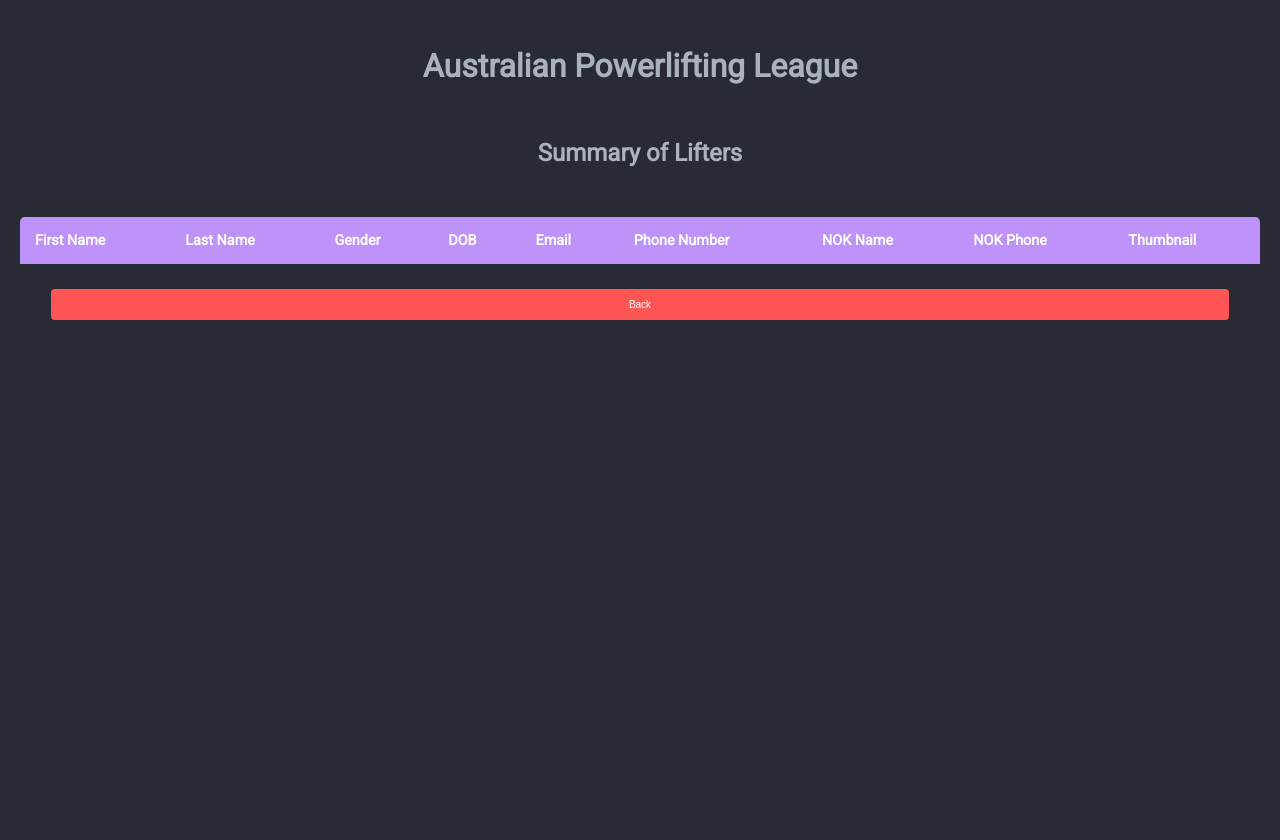
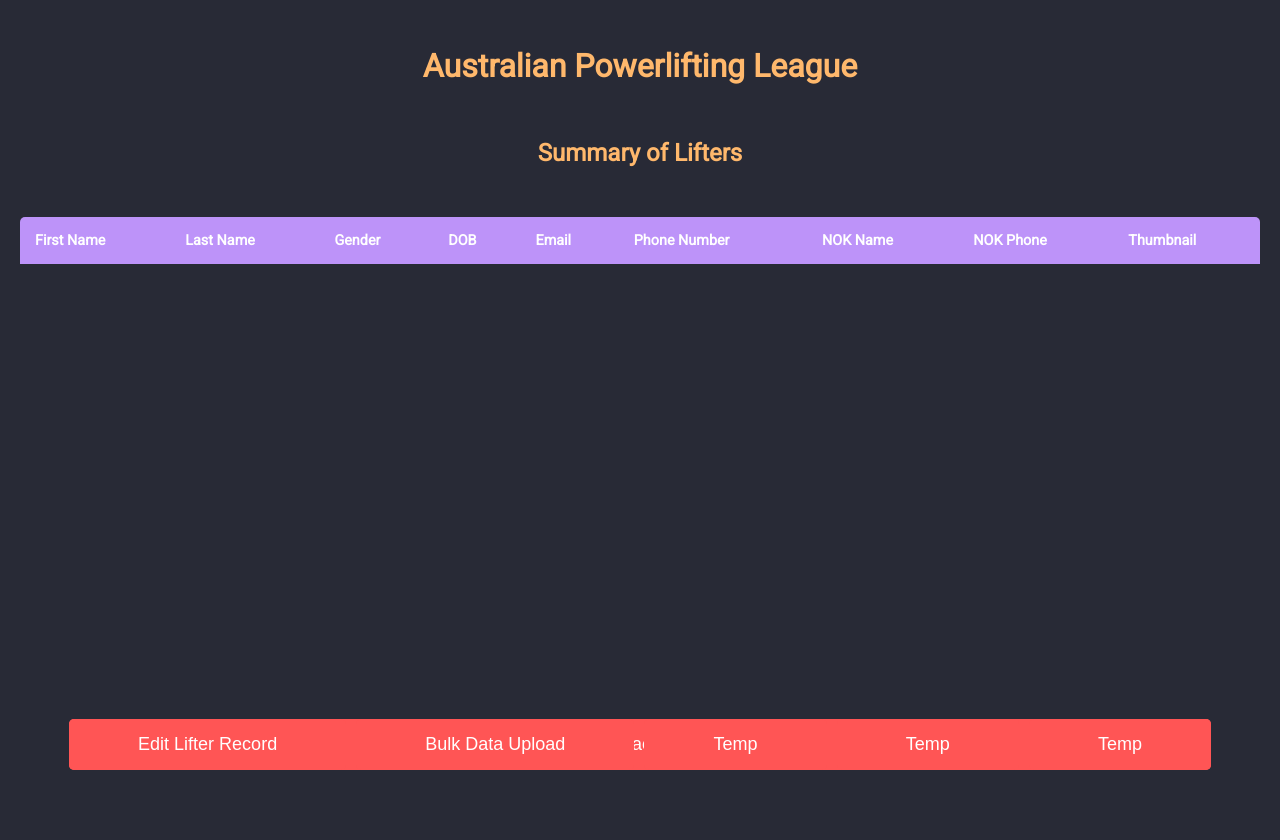
Before and after one commit to mkingopng/apl_aws, a Flask app: page /summary_of_lifters in a window 1280 px wide. Run offline with Flask 3, Linux system fonts and the light colour scheme; data that the repository does not hold is empty; parts of the project's set-up code (start-up, migrations or seed data) failed here and were passed over.

Commit message:
lots of trying to fix bugs but I'm not sure that I've achieved much. Trying to fix up the summary page

```diff
--- a/web_site/delete.py
+++ b/web_site/delete.py
@@ -19,7 +19,7 @@ Requirements:
 """
 import json
 import boto3
-from .config import table_name
+from ._config import table_name
 
 
 def delete_record(event, context):
--- a/web_site/mock_data.py
+++ b/web_site/mock_data.py
@@ -23,7 +23,7 @@ purposes.
 integration.
 """
 # from config import CFG
-from config import federation, meet_name, meet_date, meet_town, meet_state, \
+from _config import federation, meet_name, meet_date, meet_town, meet_state, \
 	meet_country, BULK_DATA, today
 import pandas as pd
 from datetime import datetime, timedelta
--- a/web_site/templates/entry.html
+++ b/web_site/templates/entry.html
@@ -4,7 +4,8 @@
     <meta charset="UTF-8">
     <title>Meet Registration</title>
     <style>
-    body {
+
+        body {
         font-family: 'Roboto', sans-serif;
         color: #ABB2BF;
         background-color: #282a36;
@@ -53,7 +54,6 @@
         display: block;
     }
 
-    /* Responsive */
     @media (max-width: 600px) {
         .container {
             width: 100%;
--- a/web_site/templates/results.html
+++ b/web_site/templates/results.html
@@ -17,10 +17,6 @@
             padding: 20px;
             line-height: 1.6;
             text-align: center;
-        }
-
-        .logo {
-            margin-bottom: 40px;
         }
 
         .logo img {
--- a/web_site/templates/summary_table.html
+++ b/web_site/templates/summary_table.html
@@ -12,28 +12,85 @@
             height: 100vh;
             margin: 0;
             font-family: 'Roboto', sans-serif;
-            color: #ABB2BF; /* Light gray text */
-            background-color: #282a36; /* Dark background */
+            color: #ABB2BF;
+            background-color: #282a36;
             padding: 20px;
             line-height: 1.6;
             text-align: center;
         }
 
-
-        .logo img {
-            max-width: 100%; /* ensures the image is not wider than its container */
-            max-height: 300px; /* adjust as needed */
-            height: auto; /* maintains the aspect ratio */
-            display: block; /* allows margin auto to center the image */
-            margin: 0 auto; /* centers the image */
+        h1 {
+            color: #ffb86c;
         }
 
+        h2 {
+            color: #ffb86c;
+        }
+
+        /* Style for the Back button */
+        #backButton {
+            /* Add the new styles for the backButton here */
+            align-self: flex-start; /* Aligns the button to the left */
+        }
+
+        /* Style for the bottom buttons container */
+        .bottom-buttons {
+            /* Add the new styles for bottom buttons here */
+        }
+
+        .bottom-buttons button {
+            /* Add the new styles for each button in the bottom-buttons container */
+        }
+
+        .button-container {
+            position: absolute;
+            bottom: 30px;
+            width: 90%;
+            left: 5%;
+            display: flex;
+            justify-content: space-between;
+            align-items: center;
+        }
+
+        .button-container button {
+            background-color: #ff5555;
+            color: white;
+            padding: 15px 20px; /* increased padding */
+            font-size: 18px; /* larger font size */
+            border: none;
+            border-radius: 5px; /* adjust as needed */
+            cursor: pointer;
+            transition: background-color 0.3s;
+            flex-grow: 1; /* Allows the buttons to grow and fill the container */
+            margin: 0 5px; /* Adds space between buttons */
+        }
+
+        .button-container button:hover {
+            background-color: #ff6666; /* Lighter red for hover */
+        }
 
         /* Responsive */
         @media (max-width: 600px) {
+            .bottom-buttons {
+            /* Responsive styles for bottom buttons */
+            }
+
+            .bottom-buttons button {
+                /* Responsive styles for each button */
+            }
+
             .button-container {
                 width: 100%;
+                left: 0;
+                flex-direction: column;
             }
+            .button-container button {
+                width: 100%; /* Full width buttons on smaller screens */
+                margin-bottom: 10px; /* Space between stacked buttons */
+            }
+
+            .button-container button:last-child {
+                margin-bottom: 0;  /* Remove margin for the last button */
             }
 
             .back-button {
@@ -44,13 +101,19 @@
                 border-radius: 4px;
                 cursor: pointer;
                 transition: background-color 0.3s;
-            font-size: 10px;
-            width: 95%;
+                font-size: 16px;
+                width: 20%;
                 margin: 0px;
+            }
+
+            .button-container {
+                text-align: left;
+                width: 100%;
             }
 
             .back-button:hover {
                 background-color: #ff6666;
+            }
         }
 
         #imagePreview {
@@ -110,6 +173,10 @@
     <h1>Australian Powerlifting League</h1>
     <h2>{{ my_variable }} Summary of Lifters</h2>
 
+    <div class="button-container">
+        <button id="backButton" class="back-button">Back</button>
+    </div>
+
     <table>
         <thead>
             <tr>
@@ -147,8 +214,13 @@
         </tbody>
     </table>
 
-
-    <button id="backButton" class="back-button">Back</button>
+    <div class="button-container">
+        <button onclick="window.location.href='/entry'">Edit Lifter Record</button>
+        <button onclick="window.location.href='/summary_of_lifters'">Bulk Data Upload</button>
+        <button onclick="window.location.href='/weigh_in'">Temp</button>
+        <button onclick="window.location.href='/run_meet'">Temp</button>
+        <button onclick="window.location.href='/results'">Temp</button>
+    </div>
 
 <script>
     document.getElementById('backButton').onclick = function() {
--- a/web_site/update.py
+++ b/web_site/update.py
@@ -21,7 +21,7 @@ Requirements:
 """
 import json
 import boto3
-from .config import table_name
+from ._config import table_name
 
 
 def update_record(event, context):
```
Also changed, not shown: database/query_db.py (deleted, +0 -61 lines), todo_.py (deleted, +0 -64 lines), web_site/app.py (+6 -2 lines), README.md, database/__init__.py (deleted), web_site/_config.py (renamed from web_site/config.py). Lines whose indentation alone changed are shown as unchanged.
